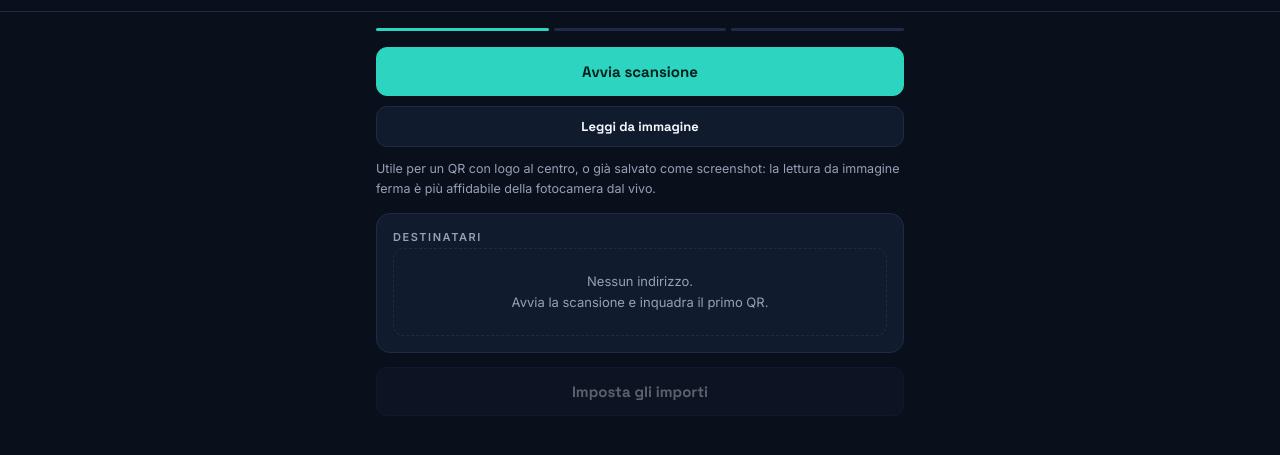
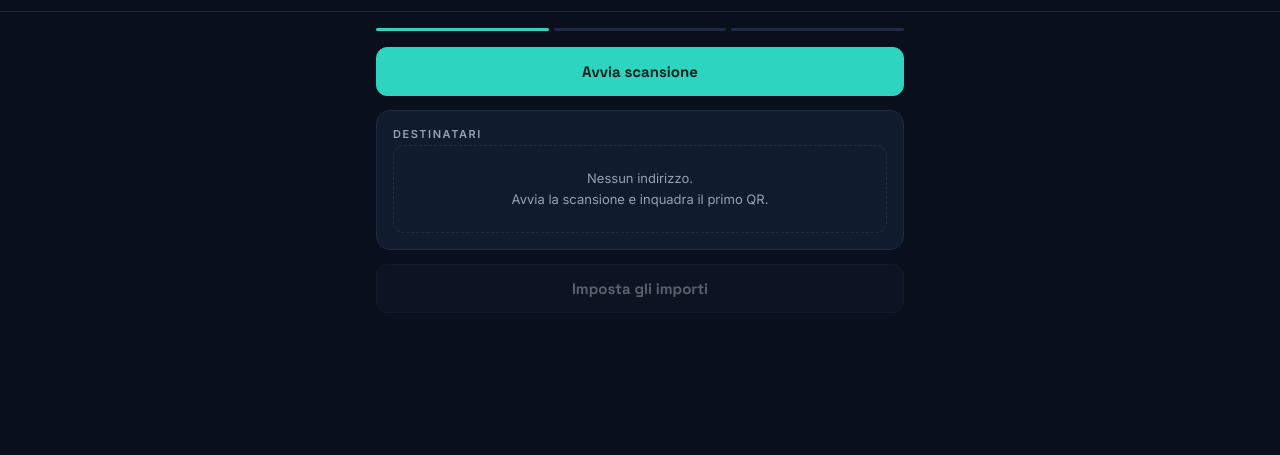
Before and after one commit to ManX-SAFE21/PaytoMany-for-Electrum, a plain HTML site: page index.html in a window 1280 px wide. Shown: the part 61-516 px from the top of the page. Drawn offline with nearby package versions, Linux system fonts and the light colour scheme; no server answers.

Commit message:
Remove "Leggi da immagine" (read from image) feature
Owner decided to drop it: the live camera loop, fixed after vendoring
jsQR, is now the only scan path. Removed the button, its file input, its
description paragraph, and the now-unused decodeImageFile() function.

```diff
--- a/index.html
+++ b/index.html
@@ -215,10 +215,6 @@ pre.out{
     <canvas id="buf" hidden></canvas>
 
     <button id="scanBtn" class="btn-go" onclick="toggleScan()">Avvia scansione</button>
-
-    <input type="file" id="imgFile" accept="image/*" hidden onchange="decodeImageFile(this.files && this.files[0]); this.value='';">
-    <button class="btn-sm" style="margin-top:10px" onclick="$('imgFile').click()">Leggi da immagine</button>
-    <p class="note">Utile per un QR con logo al centro, o già salvato come screenshot: la lettura da immagine ferma è più affidabile della fotocamera dal vivo.</p>
 
     <div class="card diag" id="camHelp" hidden>
       <h2>Fotocamera bloccata</h2>
@@ -624,27 +620,6 @@ function tick(){
   S.rafId = requestAnimationFrame(tick);
 }
 
-/* Legge un QR da un'immagine ferma (galleria/screenshot): a piena risoluzione
-   e con più tentativi, regge un logo centrale meglio della scansione dal vivo. */
-function decodeImageFile(file){
-  if (!file) return;
-  const url = URL.createObjectURL(file);
-  const im = new Image();
-  im.onload = () => {
-    URL.revokeObjectURL(url);
-    const buf = $('buf');
-    buf.width = im.naturalWidth; buf.height = im.naturalHeight;
-    const ctx = buf.getContext('2d', { willReadFrequently:true });
-    ctx.drawImage(im, 0, 0);
-    const img = ctx.getImageData(0, 0, buf.width, buf.height);
-    const found = jsQR(img.data, img.width, img.height, { inversionAttempts:'attemptBoth' });
-    if (found && found.data){ accept(found.data); }
-    else { bad('Nessun QR leggibile nell\'immagine'); }
-  };
-  im.onerror = () => { URL.revokeObjectURL(url); bad('Immagine non valida'); };
-  im.src = url;
-}
-
 function accept(raw){
   const r = parsePayload(raw);
   S.cooldownUntil = Date.now() + 900;
```
